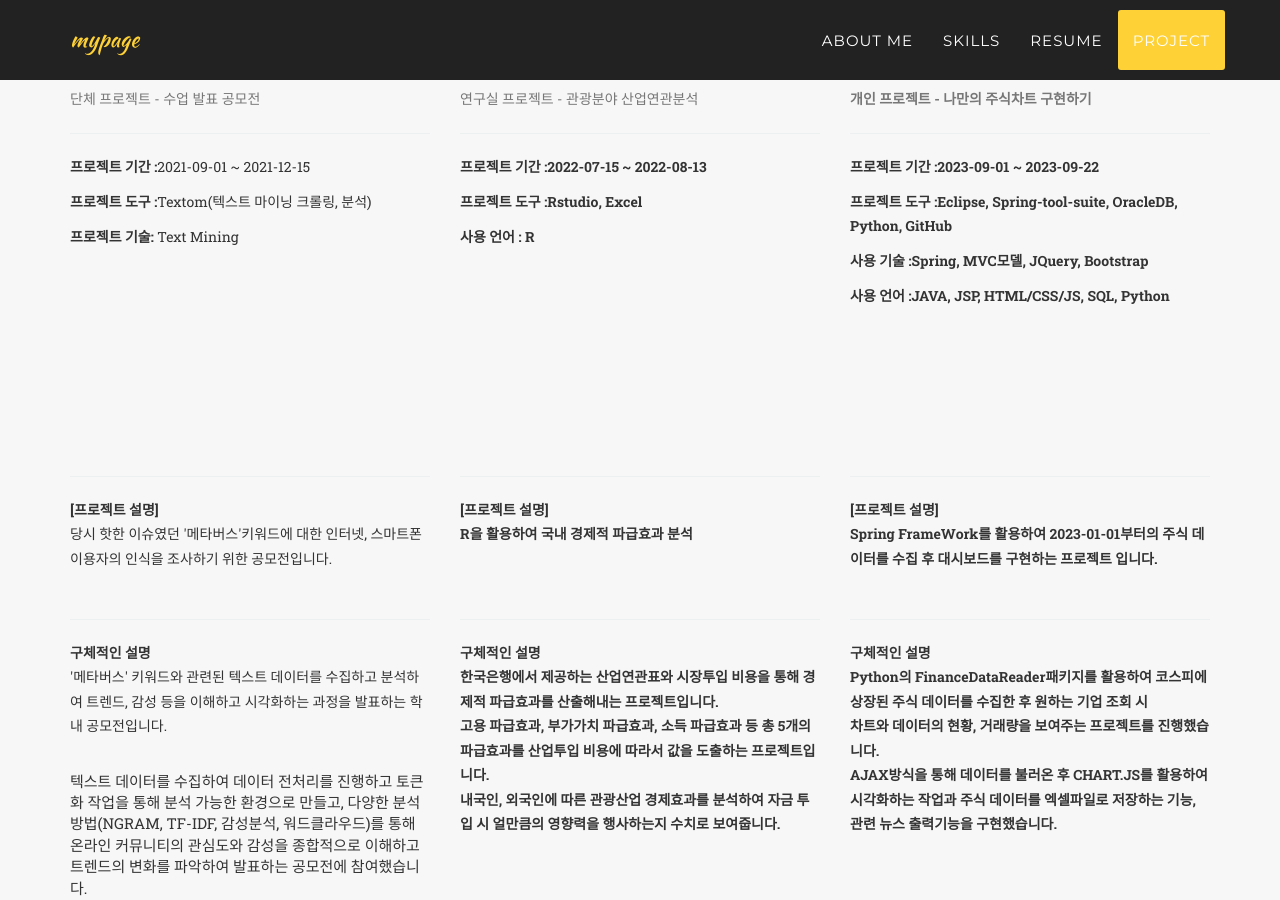
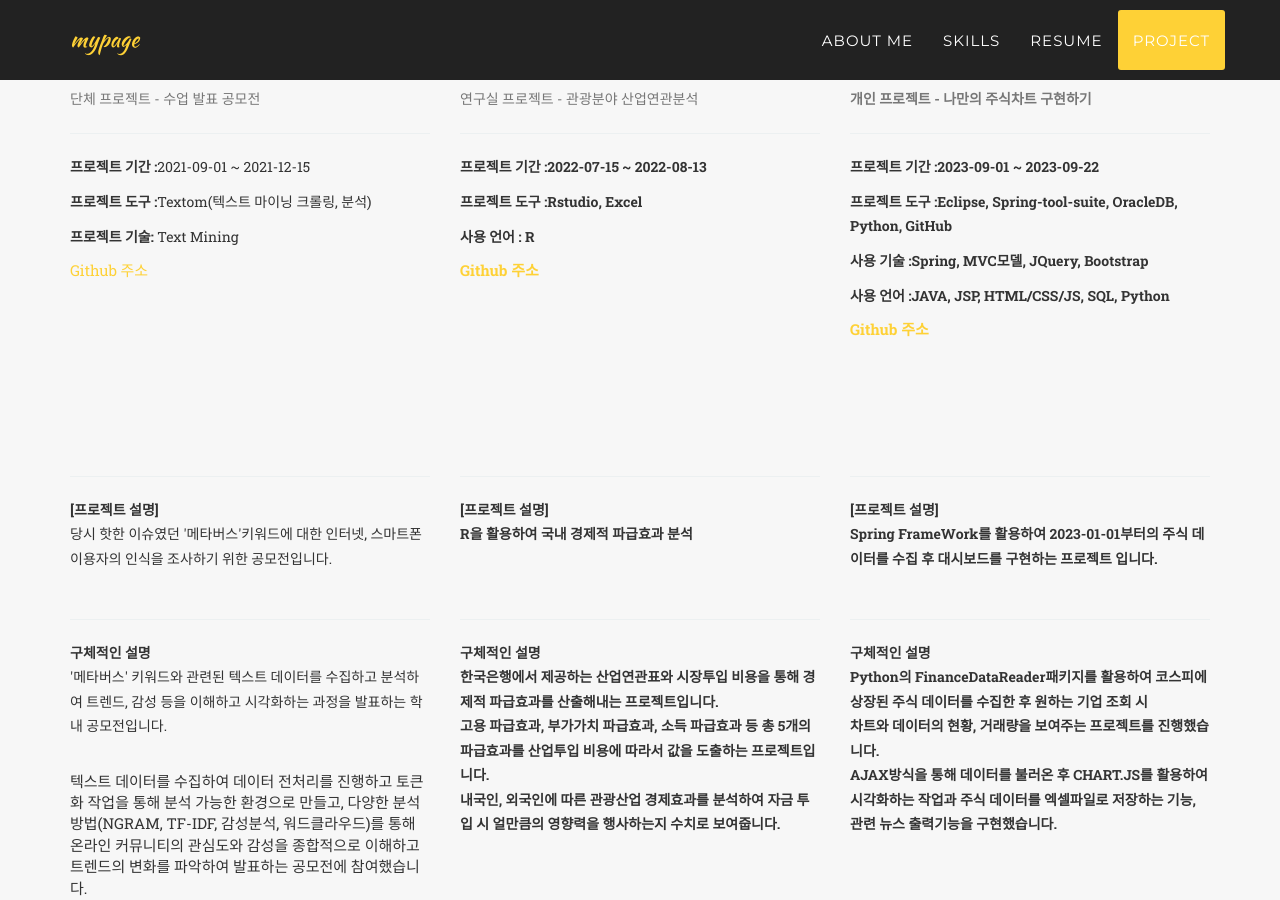
Before and after one commit to Donghyun0221/Donghyun0221.github.io, a Jekyll site: the page built from index.html, in a window 1280 px wide and 900 px high, scrolled down 5516 px. Built offline with Jekyll 4.4.1, drawn with Linux system fonts in a browser that asks for light colours; some web fonts are replaced.

Commit message:
Update team.html

```diff
--- a/_includes/team.html
+++ b/_includes/team.html
@@ -16,6 +16,9 @@
                     <p><strong>프로젝트 기간 :</strong>2021-09-01 ~ 2021-12-15</p>
                     <p><strong>프로젝트 도구 :</strong>Textom(텍스트 마이닝 크롤링, 분석)</p>
                     <p><strong>프로젝트 기술: </strong>Text Mining</p>
+                    <a href="https://github.com/Donghyun0221" target="_blank">
+                       Github 주소
+                    </a>
                     </div>
                     <hr>
                     <div style="height: 100px;">
@@ -40,6 +43,9 @@
                     <p><strong>프로젝트 기간 :2022-07-15 ~ 2022-08-13</p>
                     <p><strong>프로젝트 도구 :</strong>Rstudio, Excel</p>
                     <p><strong>사용 언어 :</strong> R</p>
+                    <a href="hhttps://github.com/Donghyun0221/input-output-in-Daejeon" target="_blank">
+                        Github 주소
+                     </a>
                     </div>
                     <hr>
                     <div style="height: 100px;">
@@ -63,6 +69,9 @@
                     <p><strong>프로젝트 도구 :</strong>Eclipse, Spring-tool-suite, OracleDB, Python, GitHub
                     <P><strong>사용 기술 :</strong>Spring, MVC모델, JQuery, Bootstrap</P>
                     <p><strong>사용 언어 :</strong>JAVA, JSP, HTML/CSS/JS, SQL, Python</p>
+                    <a href="https://github.com/Donghyun0221/SpringProject" target="_blank">
+                        Github 주소
+                     </a>
                     </div>
                     <hr>
                     <div style="height: 100px;">
```
